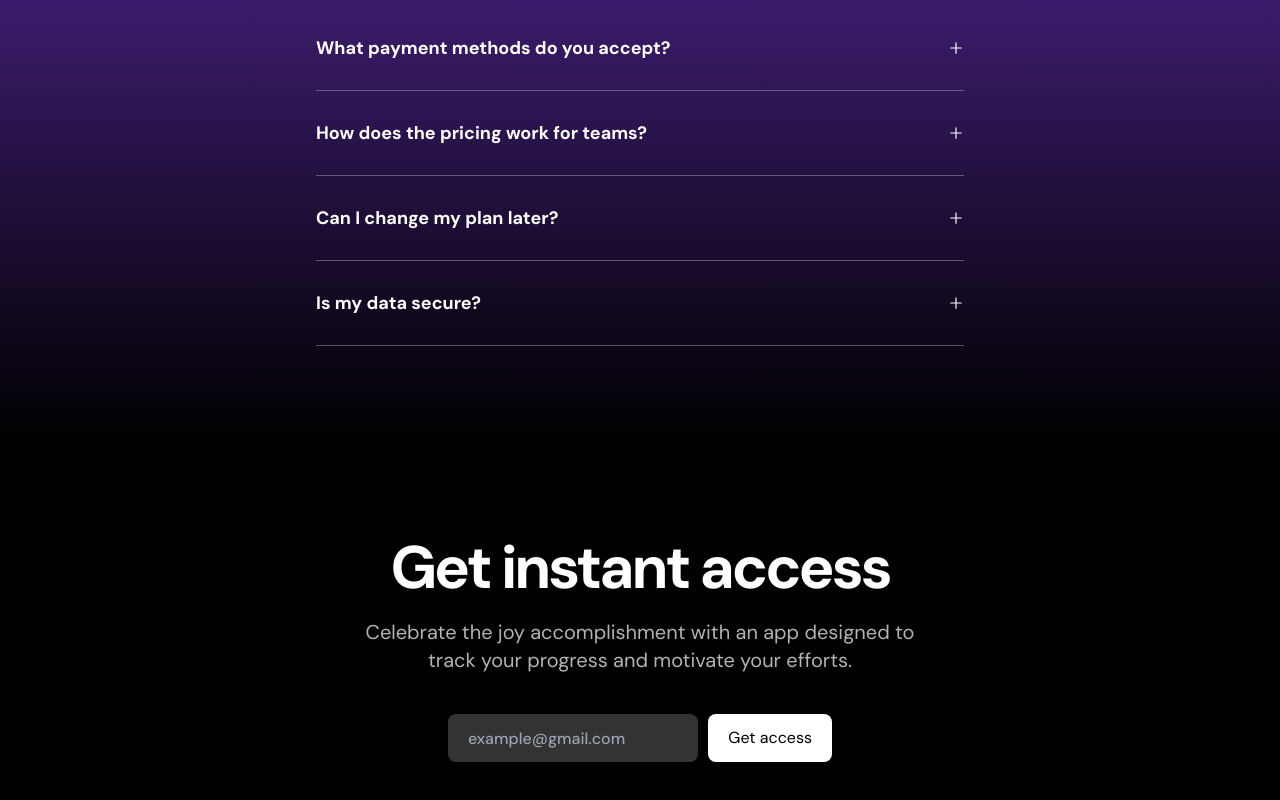
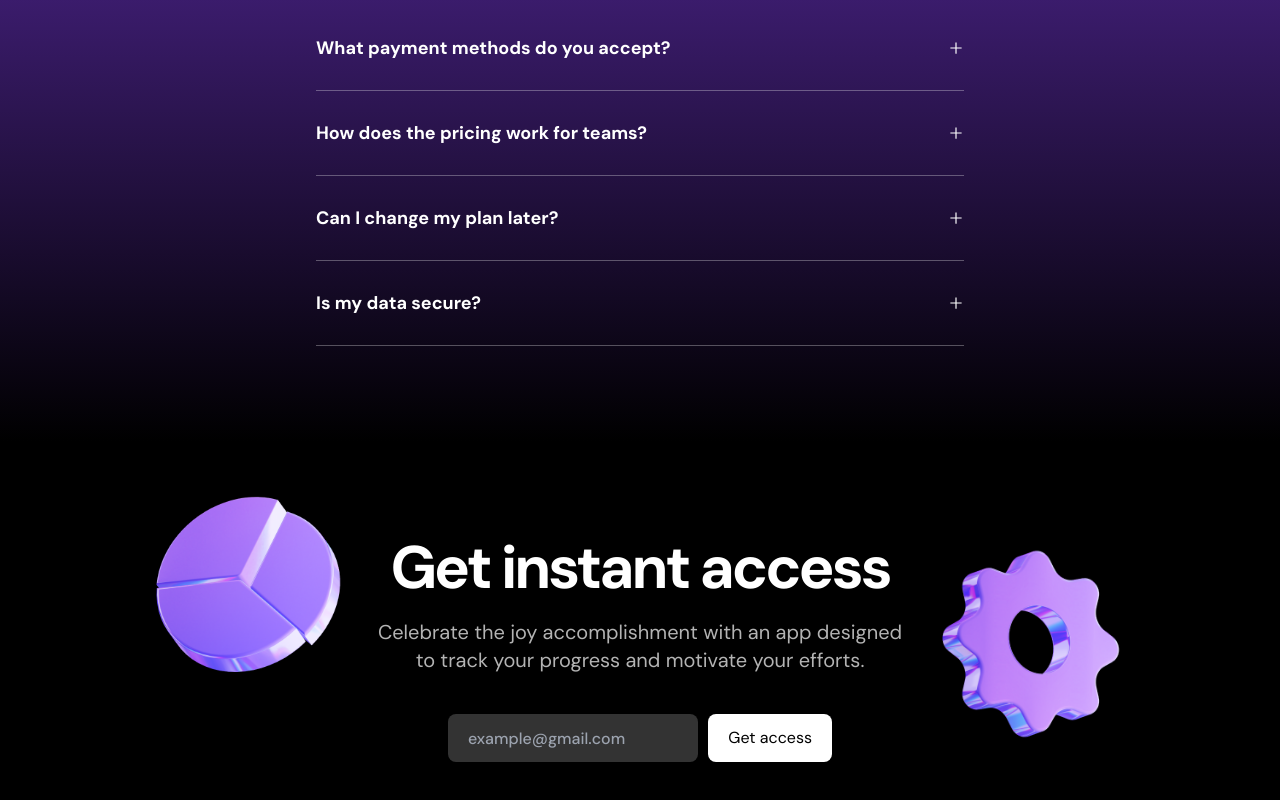
Before and after one commit to Md-Asikuzzaman/sass-task-landing, a Next.js app: page / in a window 1280 px wide. Shown: the part 3152-3952 px from the top of the page. Built offline with nearby package versions, Linux system fonts and the light colour scheme.

Commit message:
fix: added UI image in call-to-action section

```diff
--- a/app/sections/CallToAction.tsx
+++ b/app/sections/CallToAction.tsx
@@ -5,11 +5,12 @@ import Container from '../components/Container';
 import { SectionTitle } from '../components/SectionTitle';
 import SectionDesc from '../components/SectionDesc';
 import { Button } from '../components/Button';
+import Image from 'next/image';
 
 const CallToAction = () => {
   return (
     <section className='bg-black text-white py-[72px] md:py-24'>
-      <Container>
+      <Container className='relative max-w-xl'>
         <SectionTitle title='Get instant access' />
         <SectionDesc
           description='Celebrate the joy accomplishment with an app designed to track your progress and motivate your efforts.'
@@ -25,6 +26,14 @@ const CallToAction = () => {
             Get access
           </Button>
         </form>
+        {/* ui design */}
+
+        <div className='h-48 w-48 absolute -top-[50px] -left-[200px]'>
+          <Image src={'/images/ui/emojistar.png'} alt={'img'} fill />
+        </div>
+        <div className='h-48 w-48 absolute top-[10px] -right-[200px]'>
+          <Image src={'/images/ui/helix2.png'} alt={'img'} fill />
+        </div>
       </Container>
     </section>
   );
```
